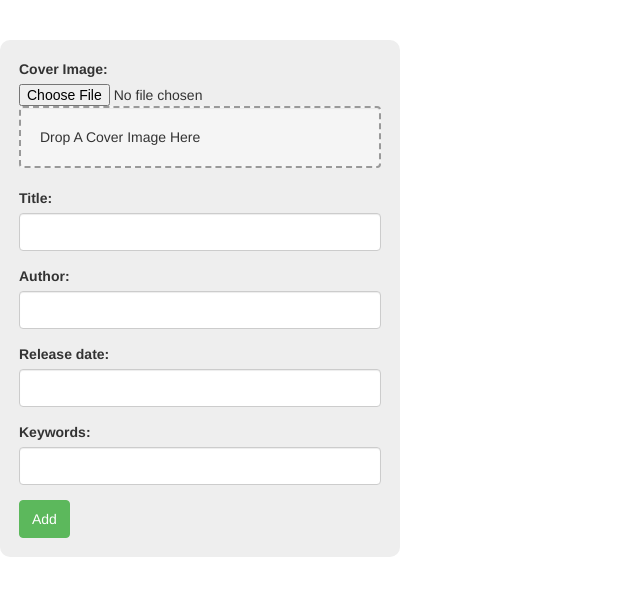
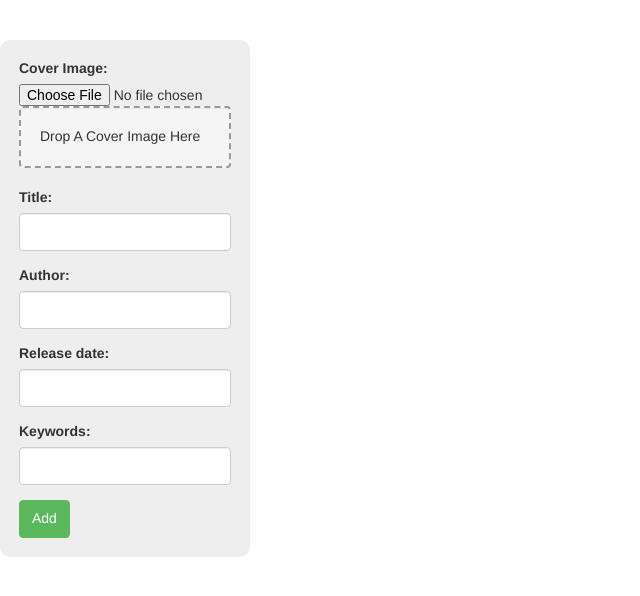
Before and after one commit to matbrady/backbone-book-library, a website: page index.html in a window 1280 px wide. Shown: the whole page, without its empty margins (0-640 px from the left). Drawn offline with Linux system fonts and the light colour scheme.

```diff
--- a/css/scss/includes/_addBook.scss
+++ b/css/scss/includes/_addBook.scss
@@ -6,7 +6,7 @@
 	float: left;
 	margin: 40px auto;
 	padding: 19px;
-	width: 400px;
+	width: 250px;
 
 	.form-control {
 
--- a/css/scss/includes/_book.scss
+++ b/css/scss/includes/_book.scss
@@ -8,7 +8,6 @@
 	@include clearfix;
 
 	margin: 15px 0 0;
-	filter: alpha(opacity=50);
 
 	.cover {
 		float: left;
--- a/index.html
+++ b/index.html
@@ -37,12 +37,12 @@
 
           <div class="form-group">
             <label for="author" class="control-label">Author: </label>
-            <input id="author" class="form-control" type="text" required/>
+            <input id="author" class="form-control" type="text" />
           </div>
 
           <div class="form-group">
             <label for="releaseDate" class="control-label">Release date: </label>
-            <input id="releaseDate" class="form-control" type="text" required/>
+            <input id="releaseDate" class="form-control" type="text" />
           </div>
 
           <div class="form-group">
--- a/js/app/app.js
+++ b/js/app/app.js
@@ -16,4 +16,9 @@
 
 	app.LibraryCollection.fetch();
 
+	// Load Dummy Static Data
+	// _.each(app.data.books , function(book ) {
+	// 	app.LibraryCollection.create(book);
+	// }, this);
+
 });
```
Also changed, not shown: css/main.css.
